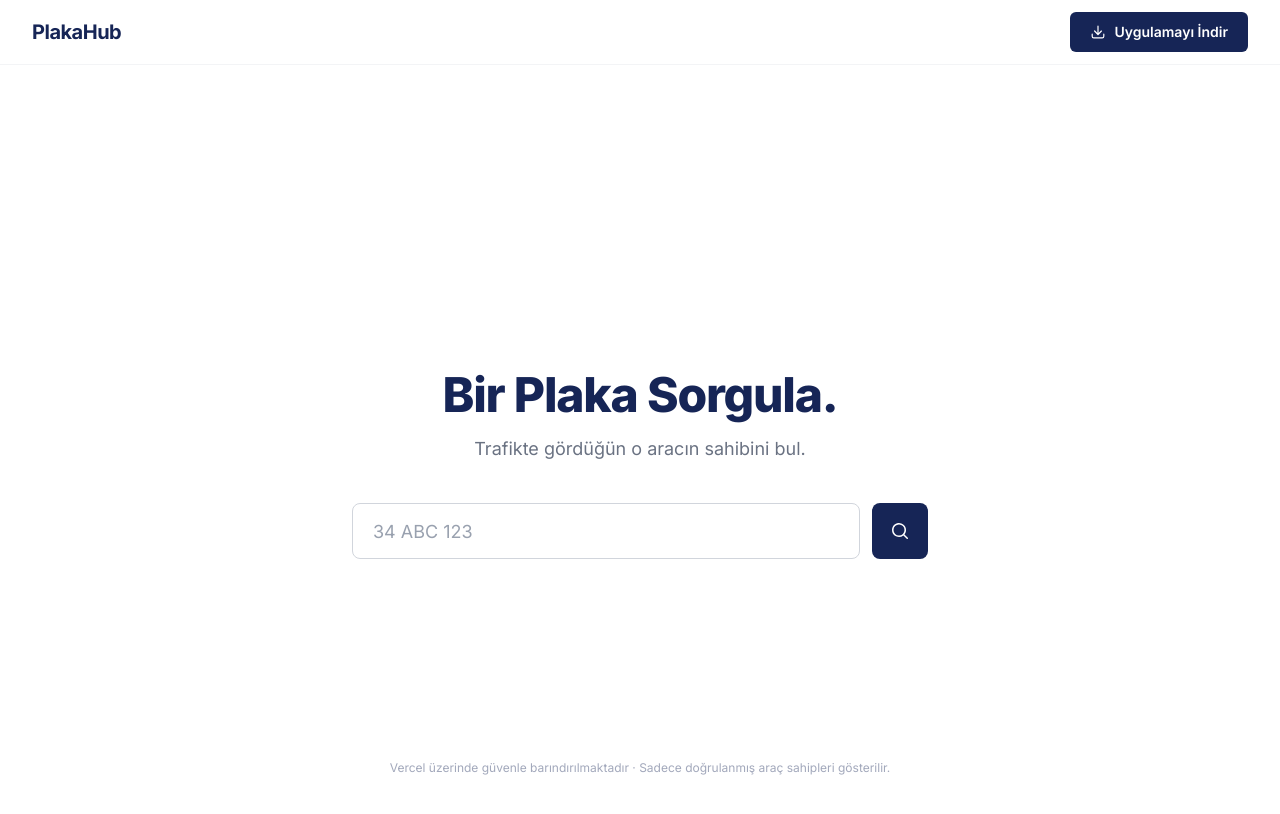
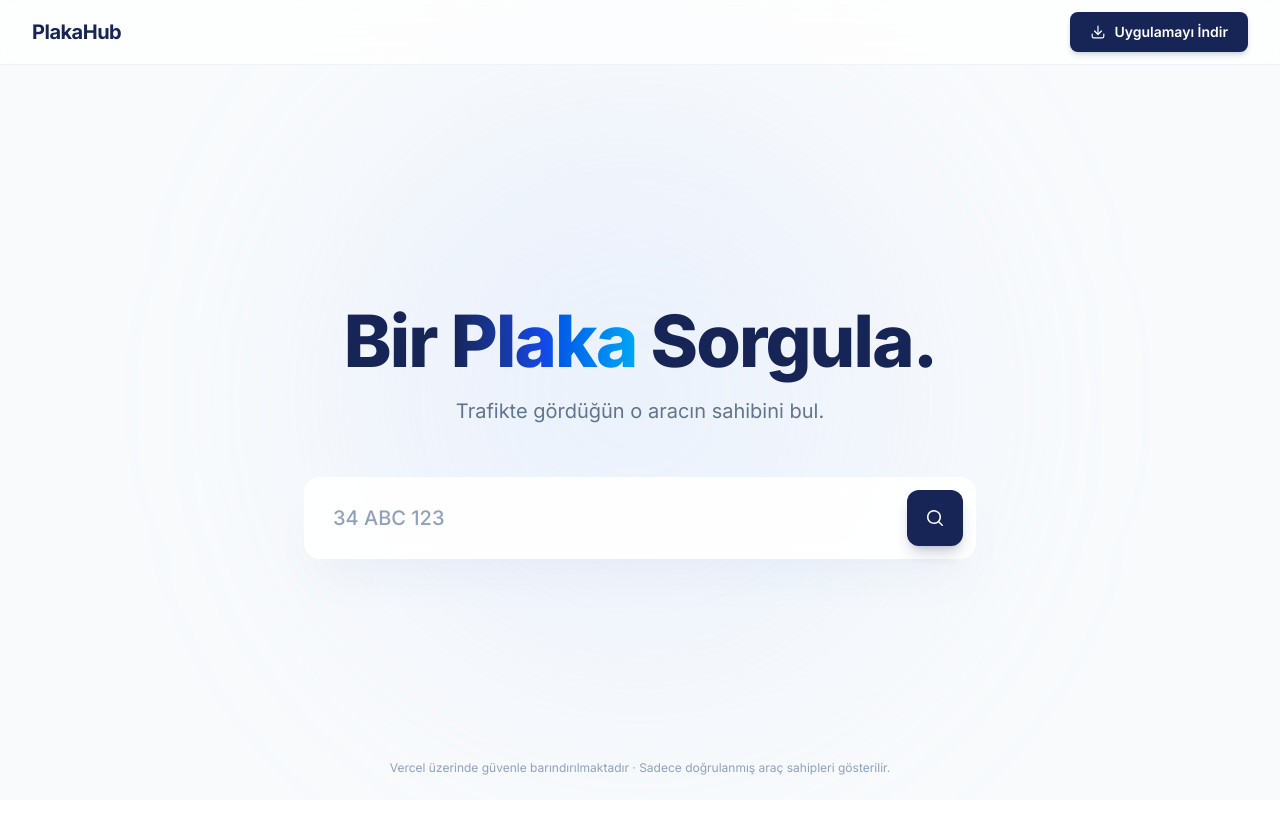
Before and after one commit to pm2-dev/plakahub, a Next.js app: page / in a window 1280 px wide. Shown: the top 814 px of the page. Built offline with nearby package versions, Linux system fonts and the light colour scheme.

Commit message:
feat: Ana sayfaya premium SaaS görünümü kazandır
Arama deneyimini öne çıkaran modern derinlik, tipografi ve cam efektli sabit navigasyon ile ana sayfanın mevcut işleyişini korur.

Co-authored-by: Cursor <cursoragent@cursor.com>

```diff
--- a/src/app/page.tsx
+++ b/src/app/page.tsx
@@ -14,13 +14,22 @@ export default function Home() {
   }
 
   return (
-    <div className="flex min-h-screen flex-col items-center justify-center bg-white px-4">
-      <div className="flex w-full max-w-xl flex-col items-center gap-4">
-        <h1 className="text-4xl font-extrabold tracking-tight text-blue-950 sm:text-5xl">
-          Bir Plaka Sorgula.
+    <div className="relative flex min-h-screen flex-col items-center justify-center overflow-hidden bg-slate-50 px-4 pt-16">
+      <div
+        aria-hidden="true"
+        className="pointer-events-none absolute left-1/2 top-1/2 h-[34rem] w-[34rem] -translate-x-1/2 -translate-y-1/2 rounded-full bg-gradient-to-br from-blue-300/25 via-indigo-200/20 to-sky-200/20 blur-[120px]"
+      />
+
+      <div className="relative z-10 flex w-full max-w-2xl flex-col items-center gap-5">
+        <h1 className="text-center text-5xl font-extrabold tracking-tight text-blue-950 sm:text-6xl lg:text-7xl">
+          Bir{" "}
+          <span className="bg-gradient-to-r from-blue-950 via-blue-700 to-sky-500 bg-clip-text text-transparent">
+            Plaka
+          </span>{" "}
+          Sorgula.
         </h1>
 
-        <p className="text-base text-gray-500 sm:text-lg">
+        <p className="text-center text-lg text-slate-500 sm:text-xl">
           Trafikte gördüğün o aracın sahibini bul.
         </p>
 
@@ -29,19 +38,21 @@ export default function Home() {
             e.preventDefault();
             handleSearch();
           }}
-          className="mt-6 flex w-full items-center gap-3"
+          className="group relative mt-8 w-full rounded-2xl border border-white/80 bg-white/90 p-2 shadow-2xl shadow-blue-900/5 backdrop-blur-sm transition-all duration-200 focus-within:border-blue-300/80 focus-within:ring-2 focus-within:ring-blue-500/20"
         >
           <input
             type="text"
             value={plaka}
             onChange={(e) => setPlaka(e.target.value)}
             placeholder="34 ABC 123"
-            className="h-14 flex-1 rounded-lg border border-gray-300 bg-white px-5 text-lg text-slate-900 placeholder:text-gray-400 outline-none transition-shadow focus:ring-2 focus:ring-blue-900 focus:border-blue-900"
+            aria-label="Plaka numarası"
+            className="h-16 w-full rounded-xl bg-transparent pl-5 pr-20 text-xl font-semibold uppercase tracking-wider text-slate-900 outline-none placeholder:font-medium placeholder:tracking-normal placeholder:text-slate-400"
           />
 
           <button
             type="submit"
-            className="flex h-14 w-14 shrink-0 items-center justify-center rounded-lg bg-blue-950 text-white transition-colors hover:bg-blue-900"
+            aria-label="Plaka sorgula"
+            className="absolute right-3 top-1/2 flex h-14 w-14 -translate-y-1/2 items-center justify-center rounded-xl bg-blue-950 text-white shadow-lg shadow-blue-950/20 transition-all duration-200 hover:bg-blue-800 hover:shadow-xl focus-visible:outline-none focus-visible:ring-2 focus-visible:ring-blue-500 focus-visible:ring-offset-2"
           >
             <svg
               xmlns="http://www.w3.org/2000/svg"
@@ -59,7 +70,7 @@ export default function Home() {
         </form>
       </div>
 
-      <p className="absolute bottom-6 text-center text-xs text-blue-950/40">
+      <p className="absolute bottom-6 z-10 px-4 text-center text-xs text-slate-400">
         Vercel üzerinde güvenle barındırılmaktadır · Sadece doğrulanmış araç
         sahipleri gösterilir.
       </p>
--- a/src/components/Navbar.tsx
+++ b/src/components/Navbar.tsx
@@ -2,7 +2,7 @@ import Link from "next/link";
 
 export default function Navbar() {
   return (
-    <nav className="sticky top-0 z-50 w-full bg-white border-b border-gray-100">
+    <nav className="fixed inset-x-0 top-0 z-50 w-full border-b border-slate-200/50 bg-white/70 backdrop-blur-md">
       <div className="mx-auto flex h-16 max-w-7xl items-center justify-between px-4 sm:px-6 lg:px-8">
         <Link href="/" className="text-xl font-bold tracking-tight text-blue-950">
           PlakaHub
@@ -10,7 +10,7 @@ export default function Navbar() {
 
         <a
           href="#indir"
-          className="inline-flex items-center gap-2 rounded-md bg-blue-950 px-5 py-2.5 text-sm font-semibold text-white transition-colors hover:bg-blue-900"
+          className="inline-flex items-center gap-2 rounded-lg bg-blue-950 px-5 py-2.5 text-sm font-semibold text-white shadow-md shadow-blue-950/15 transition-all duration-200 hover:-translate-y-0.5 hover:bg-blue-900 hover:shadow-lg"
         >
           <svg
             xmlns="http://www.w3.org/2000/svg"
```
